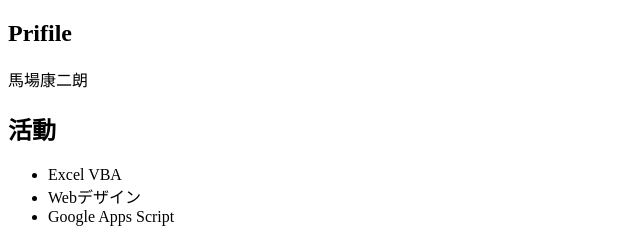
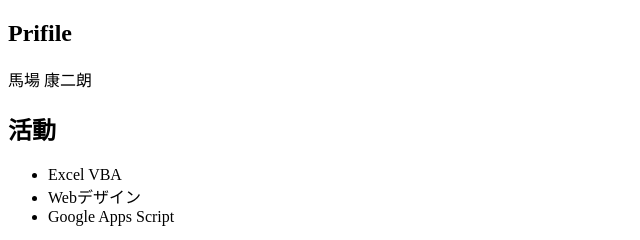
Before and after one commit to k2rEiGhT/Profile, a plain HTML site: page index.html in a window 1280 px wide. Shown: the top 240 px of the page, 0-640 px from the left. Drawn offline with Linux system fonts and the light colour scheme.

Commit message:
Add files via upload

```diff
--- a/index.html
+++ b/index.html
@@ -13,7 +13,7 @@
     <div class="main">
         <section class="profile">
             <h2>Prifile</h2>
-            <p>馬場康二朗</p>
+            <p>馬場 康二朗</p>
         </section>
 
         <section class="skills">
```
